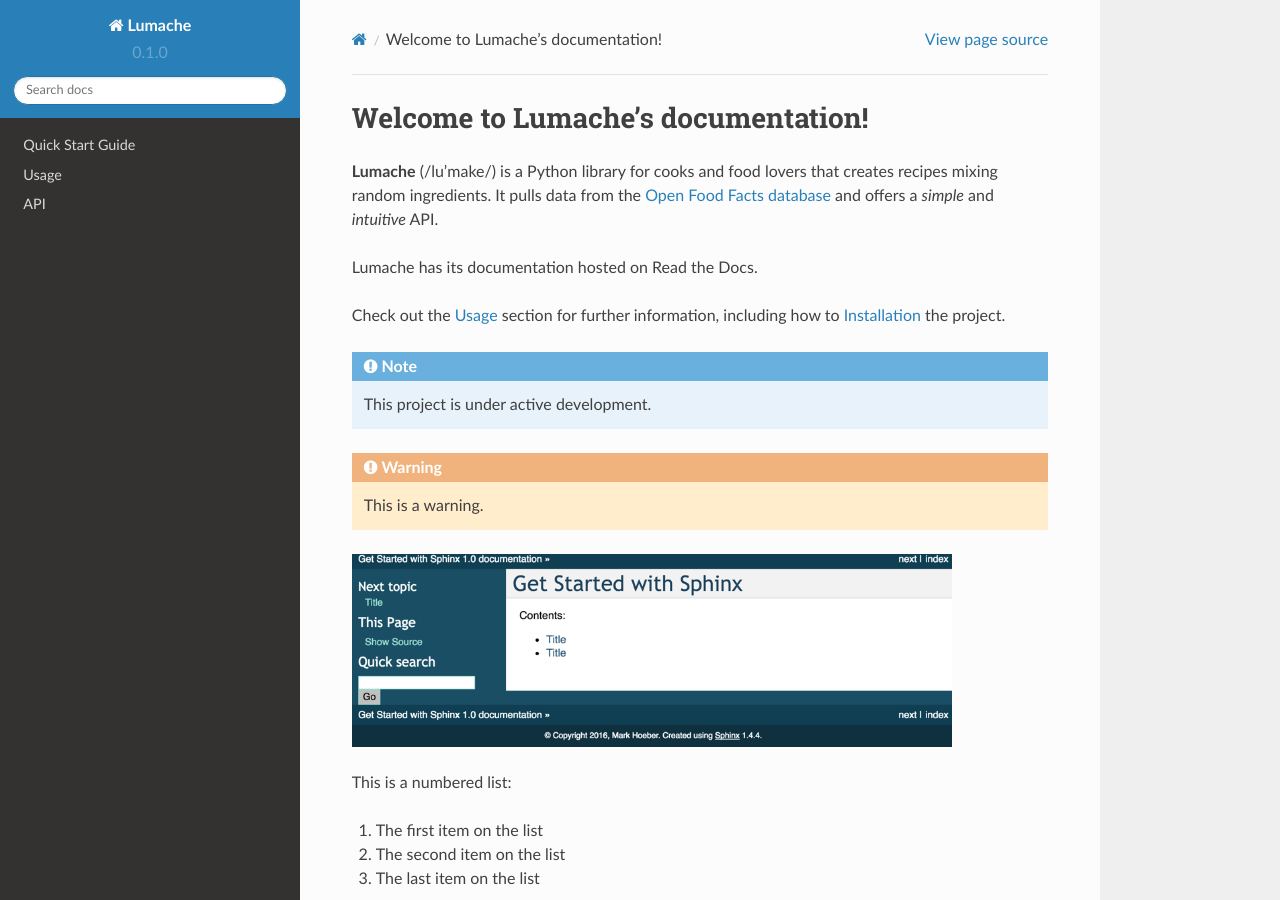
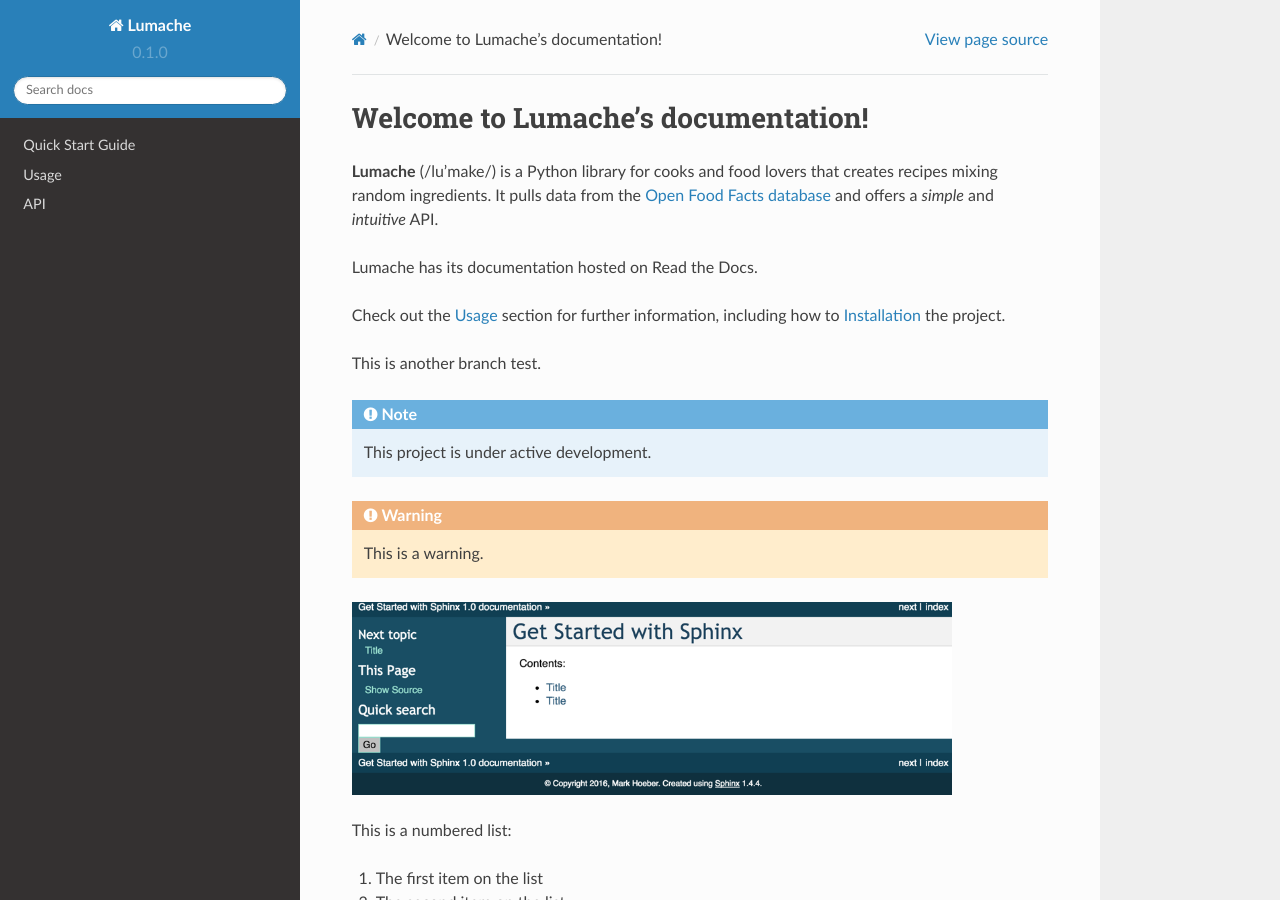
Before and after one commit to lhelms2/rtd-template, a Sphinx documentation site: the page built from docs/source/index.rst, in a window 1280 px wide and 900 px high. Built offline with Sphinx 7.4.7 and the Read the Docs theme 2.0.0, drawn with Linux system fonts in a browser that asks for light colours.

Commit message:
Update index.rst added another branch test to index
this is another branch test.

```diff
--- a/docs/source/index.rst
+++ b/docs/source/index.rst
@@ -10,6 +10,8 @@
 
 Check out the :doc:`usage` section for further information, including
 how to :ref:`installation` the project.
+
+This is another branch test.
 
 .. note::
 
```
